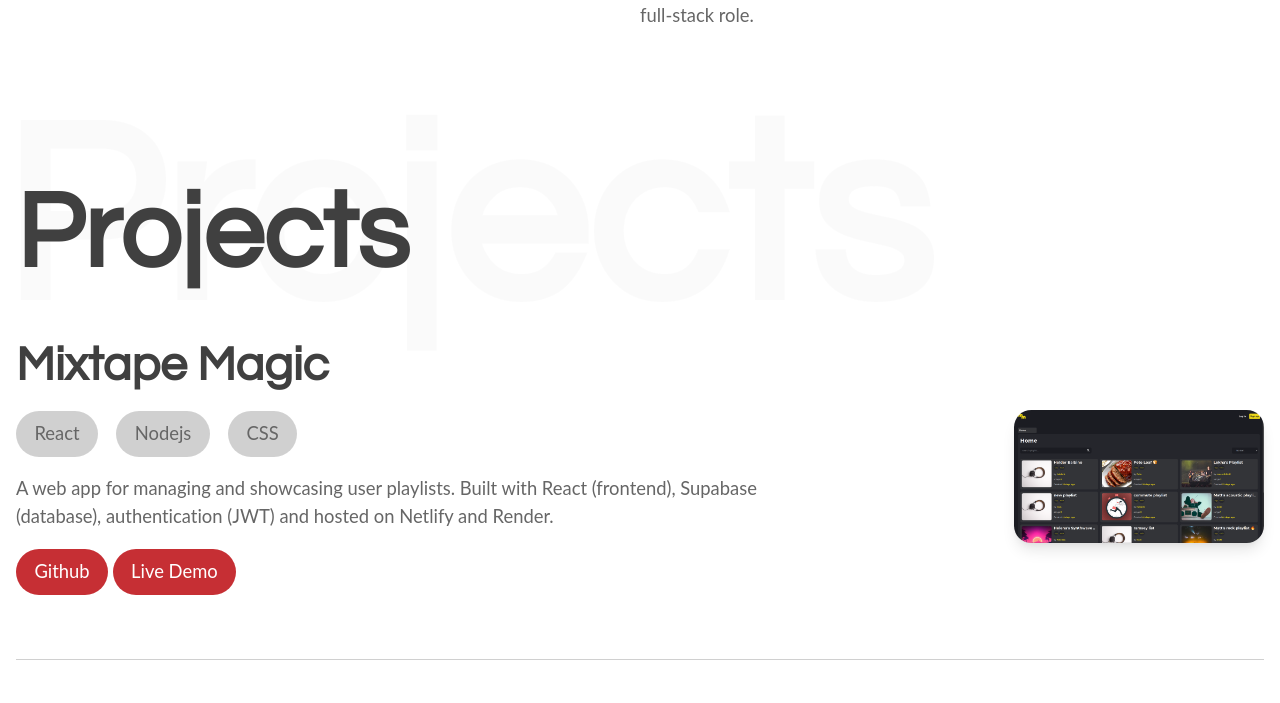
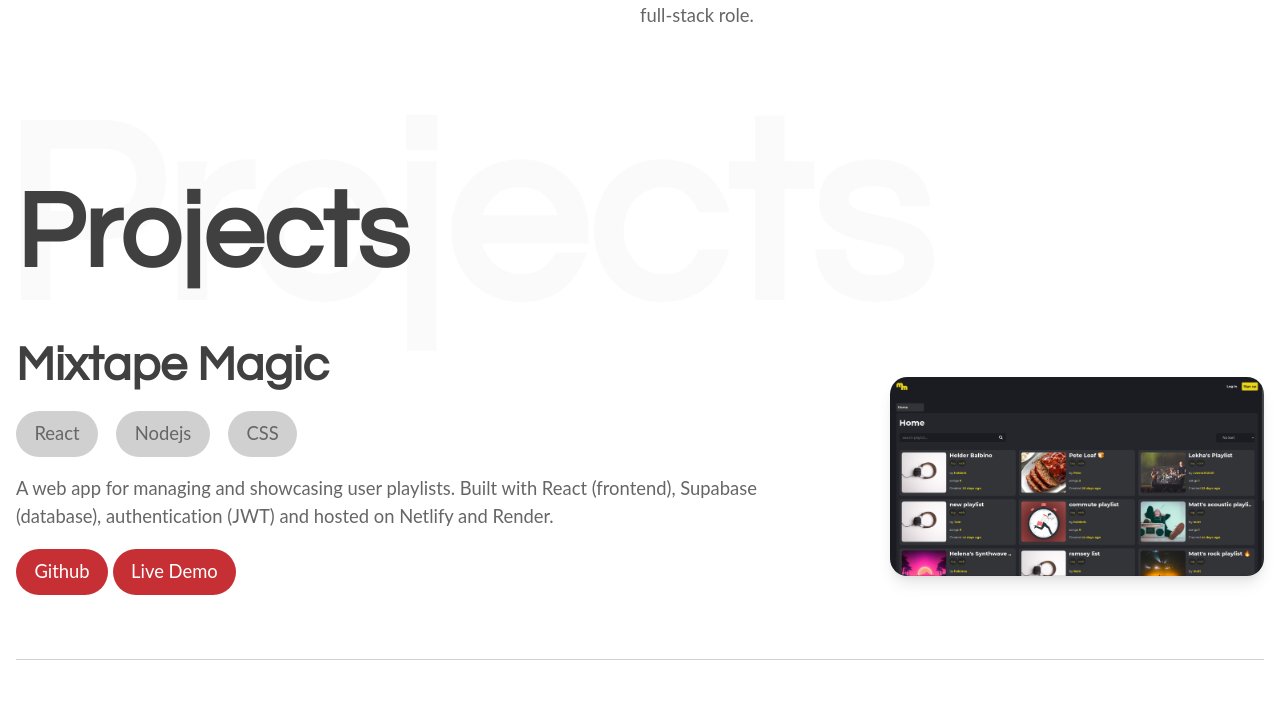
Before and after one commit to ramseyediku/mini-portfolio-website, a website built with Vite: page index.html in a window 1280 px wide. Shown: the part 1244-1947 px from the top of the page. Built offline with nearby package versions, Linux system fonts and the light colour scheme.

Commit message:
Fixed some responsive styling issues

```diff
--- a/src/CSS/projects.module.css
+++ b/src/CSS/projects.module.css
@@ -10,7 +10,7 @@
 .project {
   border-bottom: solid 1px var(--clr-grey);
   display: grid;
-  grid-template-columns: 8fr 2fr;
+  grid-template-columns: 7fr 3fr;
   padding-block: 2.5em;
 
   .project__title {
@@ -55,6 +55,7 @@
     box-shadow: rgba(0, 0, 0, 0.1) 0px 10px 15px -3px,
       rgba(0, 0, 0, 0.05) 0px 4px 6px -2px;
     cursor: pointer;
+    width: max(40%, 400px);
   }
 }
 
--- a/src/CSS/reset.module.css
+++ b/src/CSS/reset.module.css
@@ -140,7 +140,13 @@
 body {
   color: var(--clr-accent);
   font-size: 1.15rem;
+
   &:has(dialog[open]) {
     overflow: hidden;
   }
 }
+
+/* main {
+  overflow-x: hidden;
+  border: solid 1px red;
+} */
--- a/src/CSS/utilitlies.module.css
+++ b/src/CSS/utilitlies.module.css
@@ -60,6 +60,6 @@
   }
 
   .watermark {
-    font-size: 8rem;
+    font-size: 6rem;
   }
 }
```
